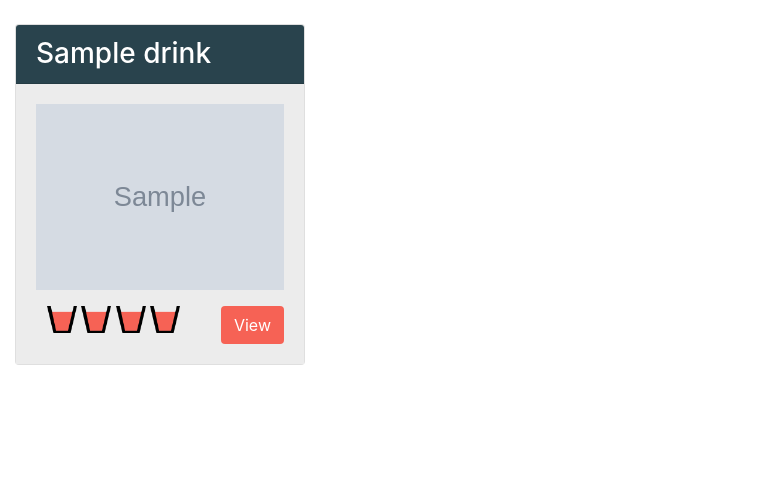
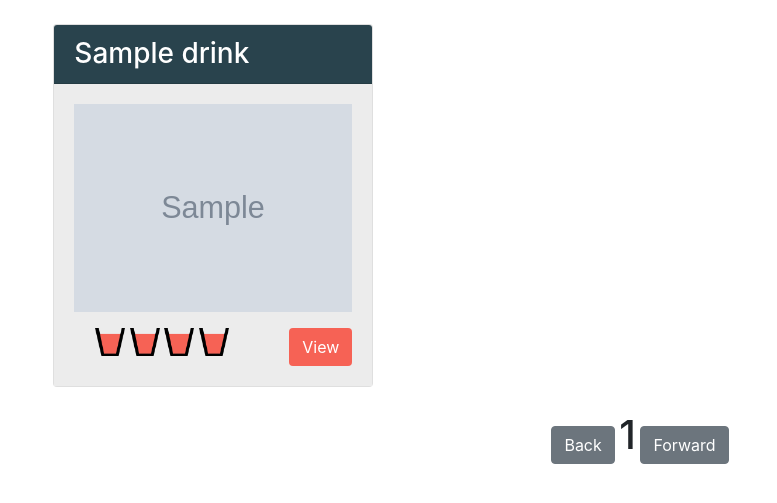
Before and after one commit to Mechasparrow/DrinkRev, a Django app: page /drinks/ in a window 1280 px wide. Shown: the part 76-579 px from the top of the page, without its empty margins (0-777 px from the left). Run offline with Django 3.2, Linux system fonts and the light colour scheme; tables that the repository leaves empty hold one stand-in row (values such as "Sample post"); grey boxes marked "Sample" are stand-in pictures; some libraries are stand-ins or nearby versions.

Commit message:
pagination

```diff
--- a/drinkreviews/static/drinkreviews/style.css
+++ b/drinkreviews/static/drinkreviews/style.css
@@ -136,3 +136,11 @@
 #id_rating {
     display: none;
 }
+
+/** Pagination **/
+.paginator {
+    text-align:center;
+}
+.page-item {
+    display: inline-block;
+}
--- a/drinkreviews/templates/drinkreviews/index.html
+++ b/drinkreviews/templates/drinkreviews/index.html
@@ -5,7 +5,7 @@
         <div class = "drink-card-row row">
 
             {% for drink in drinks %}
-                <div class = "col-md-3">
+                <div class = "col-md-4">
                     {% include "drinkreviews/drinkcard.html" with drink=drink %}
                 </div>
             {% endfor %}
@@ -13,4 +13,33 @@
         </div>
     </div>
 
+    <div class = "paginator">
+        <!-- Back a page -->
+        {% if drinks.has_previous %}
+        <a href = "{% url 'index' %}?page={{drinks.previous_page_number}}" class = "page-item btn btn-primary">
+            Back
+        </a>
+        {% else %}
+        <a href = "#" class = "page-item btn btn-secondary">
+            Back
+        </a>
+        {% endif %}
+
+
+
+        <!-- Current Page -->
+        <h1 class = "page-item">{{drinks.number}}</h1>
+
+        <!-- Forward a Page-->
+        {% if drinks.has_next %}
+            <a href = "{% url 'index' %}?page={{drinks.next_page_number}}" class = "page-item btn btn-primary">
+                Forward
+            </a>
+        {% else %}
+            <a href = "#" class = "page-item btn btn-secondary">
+                Forward
+            </a>
+        {% endif %}
+    </div>
+
 {% endblock %}
--- a/drinkreviews/views.py
+++ b/drinkreviews/views.py
@@ -1,6 +1,8 @@
 from django.shortcuts import render
 from django.shortcuts import redirect
 from django.http import HttpResponse
+
+from django.core.paginator import Paginator
 
 from django.template import loader
 
@@ -10,8 +12,12 @@ from .forms import DrinkForm, DrinkReviewForm
 # Create your views here.
 def index(request):
     drinks = Drink.objects.all()
+    p = Paginator(drinks, 3)
+    page = request.GET.get('page')
 
-    return render(request, 'drinkreviews/index.html',{'drinks': drinks})
+    paged_drinks = p.get_page(page)
+
+    return render(request, 'drinkreviews/index.html',{'drinks': paged_drinks})
 
 def view(request, pk):
     drink_obj = Drink.objects.get(pk=pk)
```
